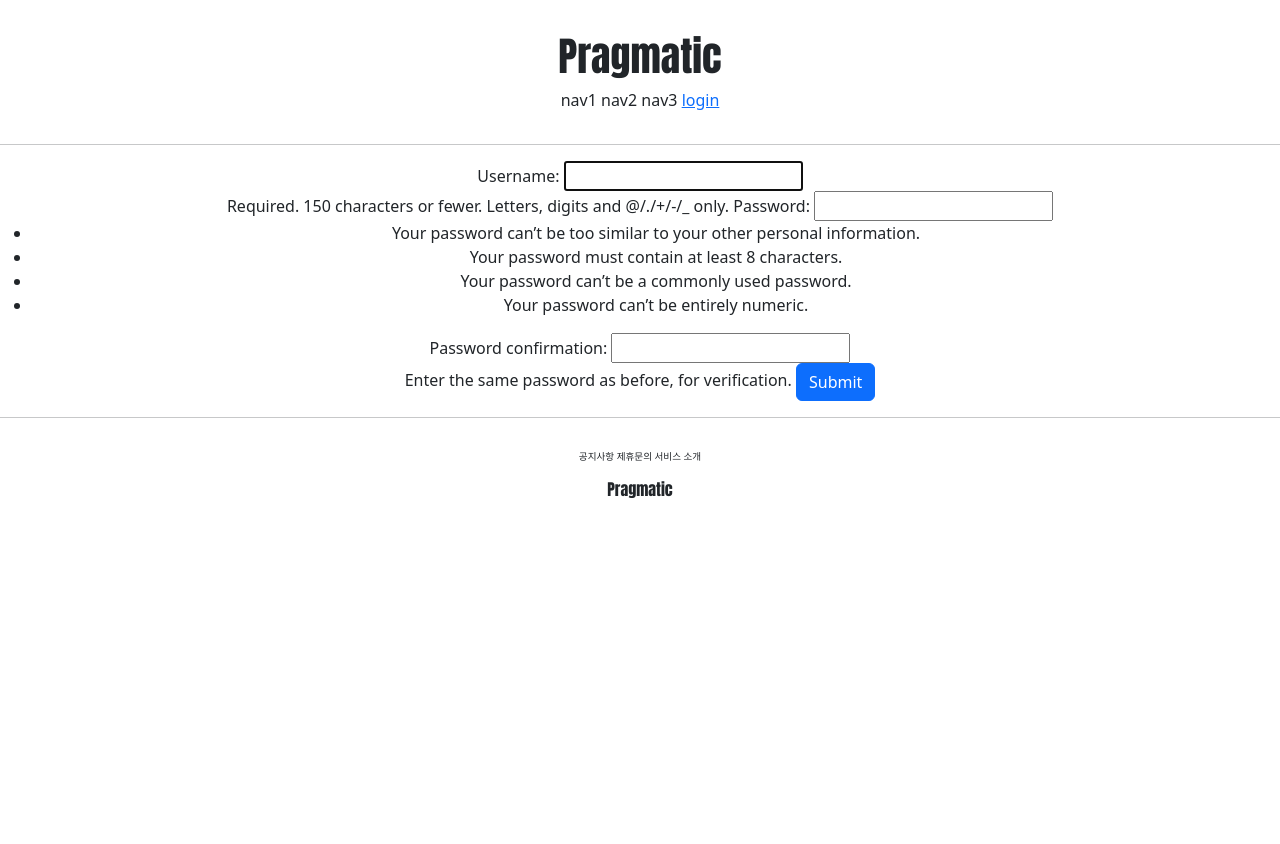
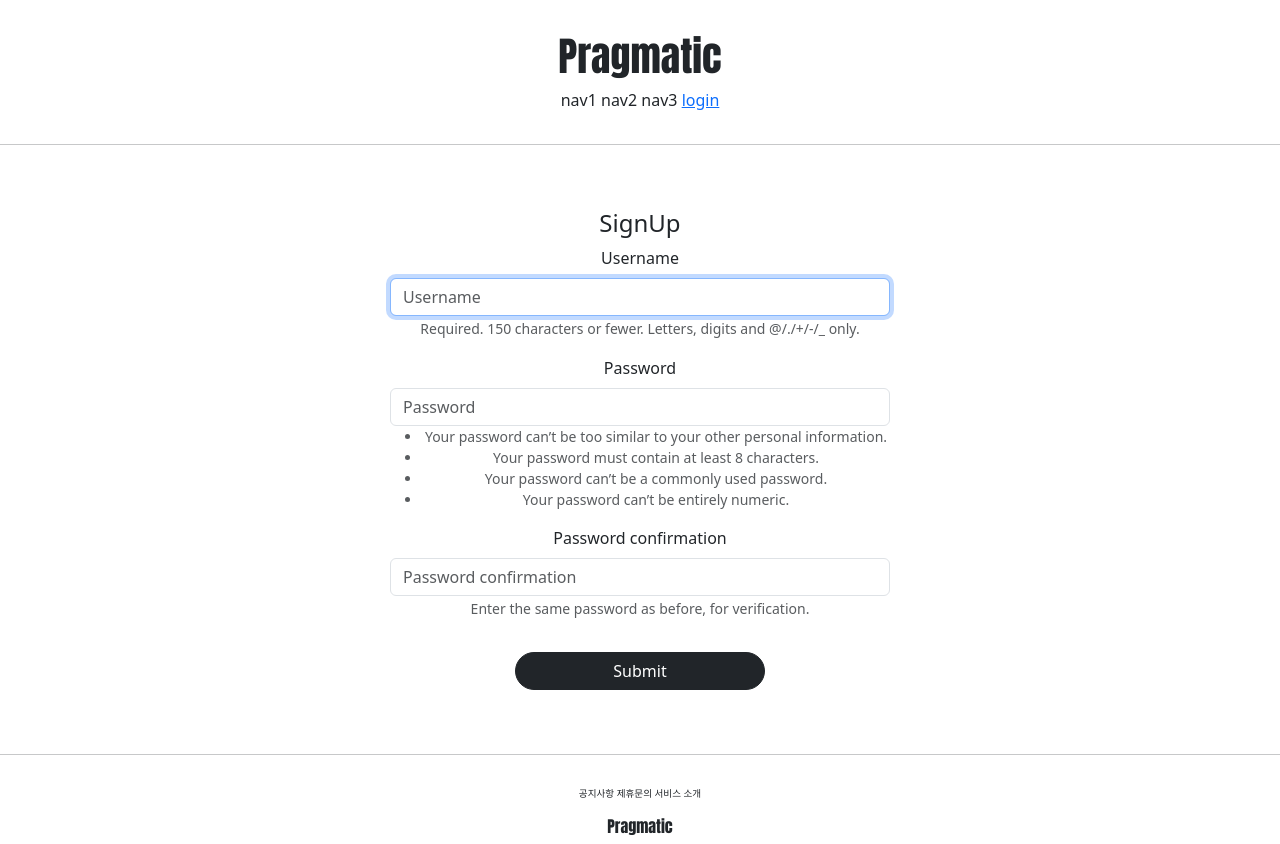
Before and after one commit to Namjeongwoo/django-basic, a Django app: page /account/create/ in a window 1280 px wide. Before the commit the page ends 498 px from the top, so only its background shows below. Run offline with Django 4.2, Linux system fonts and the light colour scheme; some libraries are stand-ins or nearby versions.

Commit message:
update files commit

```diff
--- a/accountapp/templates/accountapp/create.html
+++ b/accountapp/templates/accountapp/create.html
@@ -1,11 +1,16 @@
 {% extends 'base.html' %}
+{% load bootstrap4 %}
 
 {% block content %}
-    <div style="text-align: center;">
-      <form action="{% url 'accountapp:create' %}" method="POST">
+<div style="text-align: center; max-width: 500px; margin: 4rem auto;">
+    <div class="mt-4">
+        <h4>SignUp</h4>
+    </div>
+    <form action="{% url 'accountapp:create' %}" method="POST">
         {% csrf_token %}
-        {{ form }}
-        <input type="submit" class="btn btn-primary">
-      </form>
-    </div>
+        <!--{{ form }}-->
+        {% bootstrap_form form %}
+        <input type="submit" class="btn btn-dark rounded-pill col-6 mt-3">
+    </form>
+</div>
 {% endblock %}
--- a/pragmatic/settings.py
+++ b/pragmatic/settings.py
@@ -50,6 +50,7 @@ INSTALLED_APPS = [
     'django.contrib.sessions',
     'django.contrib.messages',
     'django.contrib.staticfiles',
+    'bootstrap4',
     'accountapp',
 ]
 
--- a/templates/head.html
+++ b/templates/head.html
@@ -14,4 +14,9 @@
 
     <!--    default css link-->
     <link rel="stylesheet" type="text/css" href="{% static 'base.css' %}">
+
+    <style>
+
+
+    </style>
 </head>
```
Also changed, not shown: accountapp/templates/accountapp/login.html (+5 -3 lines), static/fonts/._NanumSquareOTF_acB.otf (added), static/fonts/._NanumSquareOTF_acEB.otf (added), static/fonts/._NanumSquareOTF_acL.otf (added), static/fonts/._NanumSquareOTF_acR.otf (added).
